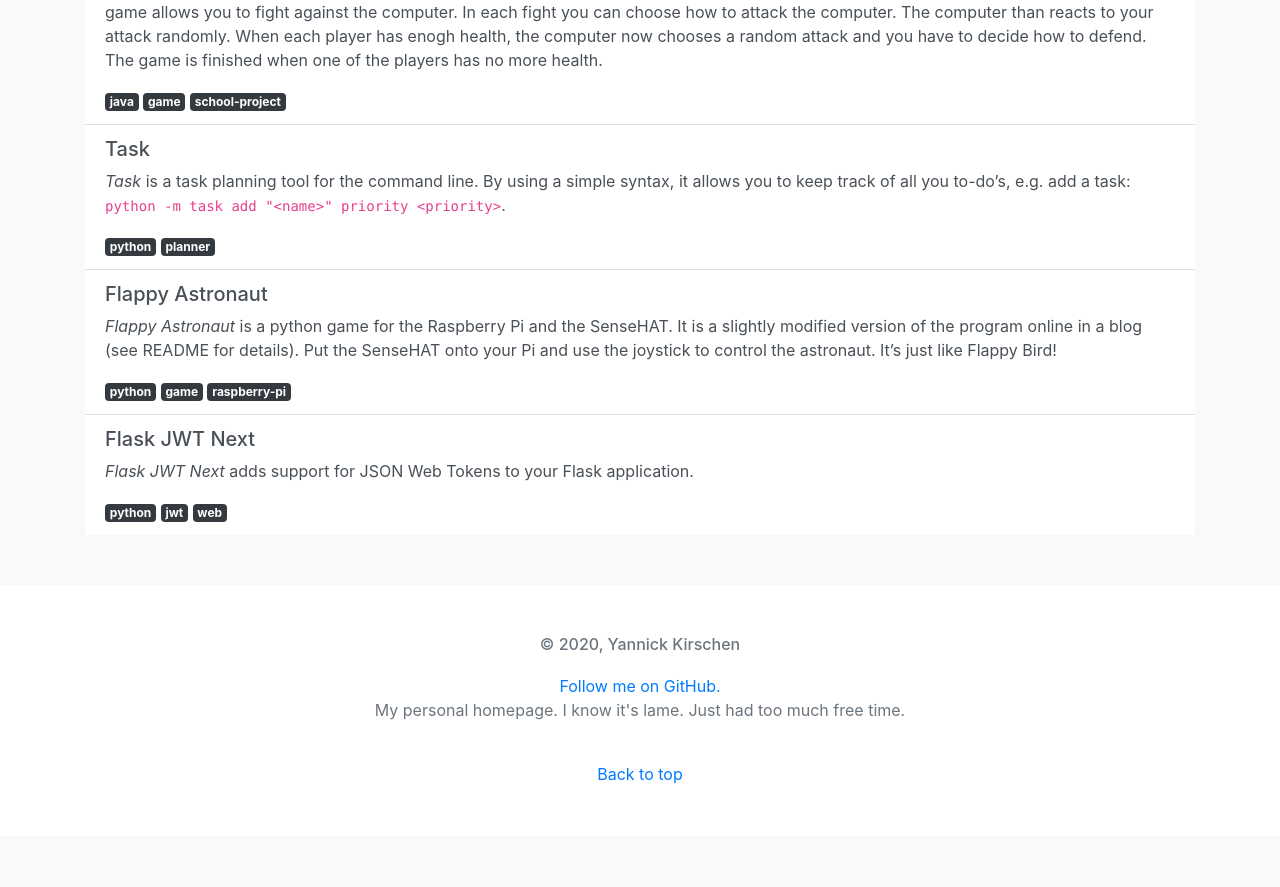
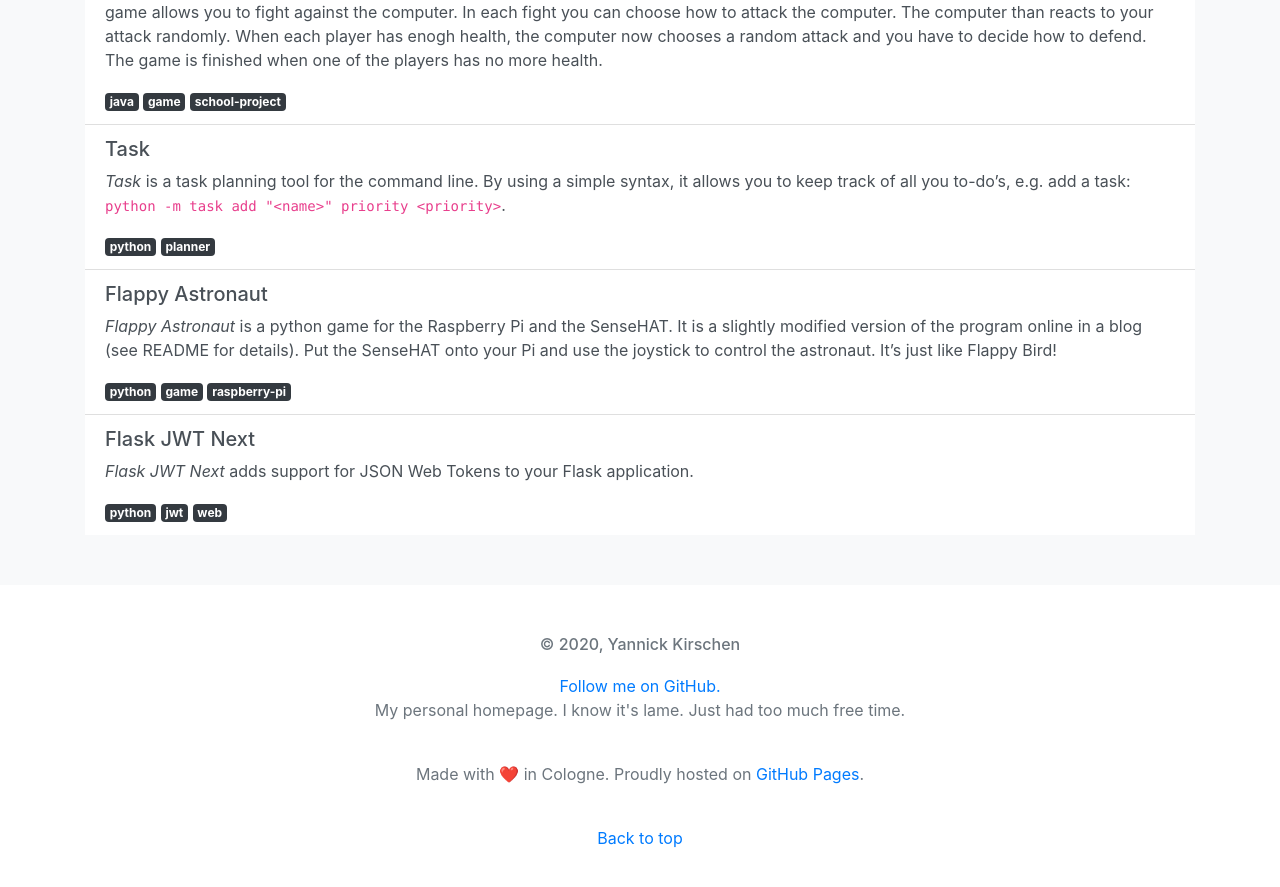
Before and after one commit to yannickkirschen/yannickkirschen.github.io, a Jekyll site: the page built from index.md, in a window 1280 px wide and 900 px high, scrolled down 643 px. Shown: the top 887 px of the window. Built offline with Jekyll 4.4.1, drawn with Linux system fonts in a browser that asks for light colours; emoji names are drawn with the system emoji font; before the commit the page ends 1479 px from its top, so only the background shows below that.

Commit message:
add: link to GitHub Pages in footer
Signed-off-by: yannickkirschen <yannickkirschen@protonmail.com>

```diff
--- a/_includes/footer.html
+++ b/_includes/footer.html
@@ -6,6 +6,10 @@
                 GitHub.</a>
             <p>{{ site.description }}</p>
             <br>
+            <p>Made with :heart: in Cologne. Proudly hosted on <a
+                href="https://github.com/yannickkirschen/yannickkirschen.github.io">GitHub
+                Pages</a>.</p>
+            <br>
             <a href="#">Back to top</a>
         </div>
     </div>
```
